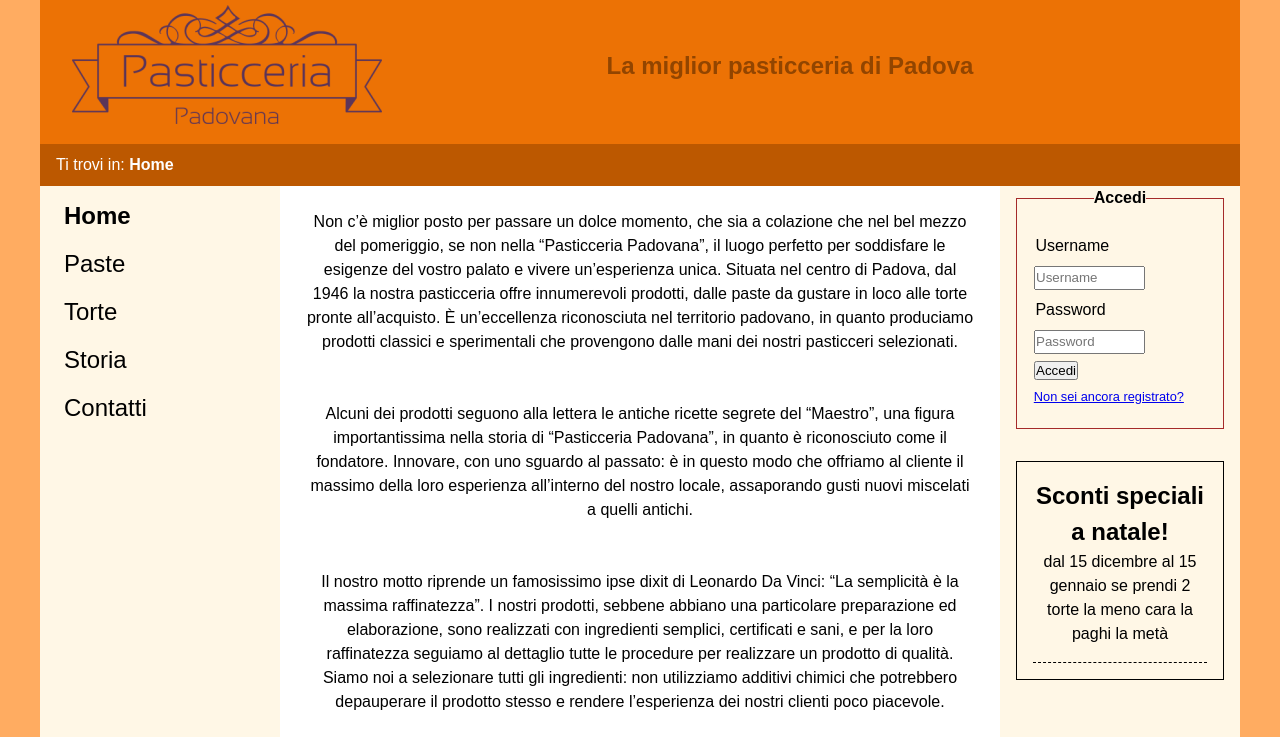
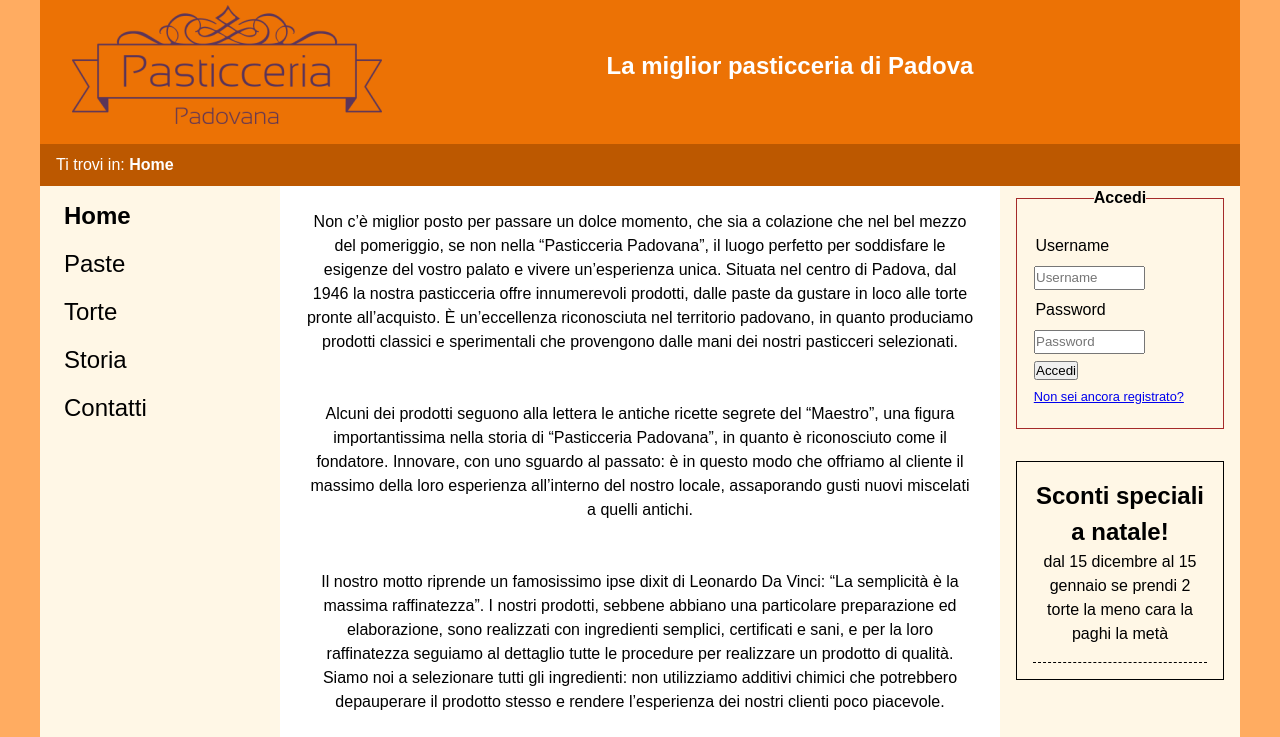
Before and after one commit to marcoDallas/TECWEB1920, a PHP site: page /html/index.html in a window 1280 px wide. Shown: the top 737 px of the page. Run offline with PHP 8.4, Linux system fonts and the light colour scheme.

Commit message:
#100 Fix contrasto header
Cambiato il colore in bianco così da non avere problemi di contrasto.

```diff
--- a/website/www/css/screen.css
+++ b/website/www/css/screen.css
@@ -103,7 +103,7 @@ form label, form input{
 #header{
     min-height: 9em;
     background-color: #EC7205;
-    color: #924500;
+    color: #FFFFFF;
 }
 
 #breadcrumb p{
```
